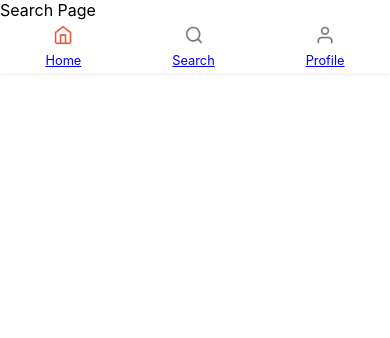
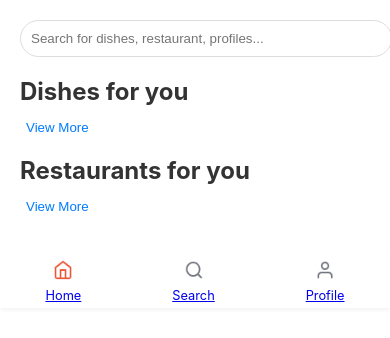
Before and after one commit to akaChenshunCodeMaster/productathon, a React (Create React App) app in the folder foody/: page /search in a window 390 px wide. Shown: the top 338 px of the page. Built offline with nearby package versions, Linux system fonts and the light colour scheme.

Commit message:
Added Mobile Styling

```diff
--- a/foody/src/App.js
+++ b/foody/src/App.js
@@ -5,6 +5,7 @@ import HomePage from './components/Homepage';
 import SearchPage from './components/SearchPage.js';
 import ProfilePage from './components/ProfilePage';
 import NavBar from './components/NavBar';
+import '../src/styles/global.css';
 
 function App() {
   return (
--- /dev/null
+++ b/foody/src/components/SearchPage.css
@@ -0,0 +1,35 @@
+/* src/components/SearchPage.css */
+.search-page {
+    padding: 20px;
+  }
+
+  .search-bar {
+    position: relative;
+    margin-bottom: 20px;
+  }
+
+  .search-bar input {
+    width: 100%;
+    padding: 10px;
+    border: 1px solid #ddd;
+    border-radius: 20px;
+  }
+
+  .dishes-section,
+  .restaurants-section {
+    margin-bottom: 20px;
+  }
+
+  h2 {
+    color: #333;
+    margin-bottom: 10px;
+  }
+
+  .view-more {
+    background: none;
+    border: none;
+    color: #007BFF;
+    cursor: pointer;
+  }
+
+  /* Add additional styling as per your Figma design */
--- a/foody/src/components/SearchPage.js
+++ b/foody/src/components/SearchPage.js
@@ -1,7 +1,26 @@
+// src/components/SearchPage.js
 import React from 'react';
+import './SearchPage.css'; // Make sure to create this CSS file to style your component
 
 const SearchPage = () => {
-  return <div>Search Page</div>;
+  return (
+    <div className="search-page">
+      <div className="search-bar">
+        <input type="text" placeholder="Search for dishes, restaurant, profiles..." />
+      </div>
+      <section className="dishes-section">
+        <h2>Dishes for you</h2>
+        <button className="view-more">View More</button>
+        {/* Placeholder for dishes list */}
+      </section>
+      <section className="restaurants-section">
+        <h2>Restaurants for you</h2>
+        <button className="view-more">View More</button>
+        {/* Placeholder for restaurants list */}
+      </section>
+      {/* Add components or elements for listing dishes and restaurants */}
+    </div>
+  );
 };
 
 export default SearchPage;
--- /dev/null
+++ b/foody/src/styles/global.css
@@ -0,0 +1,14 @@
+/* global.css */
+body, html {
+    margin: 0;
+    padding: 0;
+    height: 100%;
+  }
+
+  .smartphone-container {
+    max-width: 375px; /* This is a typical smartphone width */
+    margin: 0 auto; /* Centers the container */
+    height: 100%;
+    box-shadow: 0 0 10px rgba(0,0,0,0.5); /* Optional: Adds a shadow for visual effect */
+    overflow: hidden; /* Prevents scrolling on the x-axis */
+  }
```
